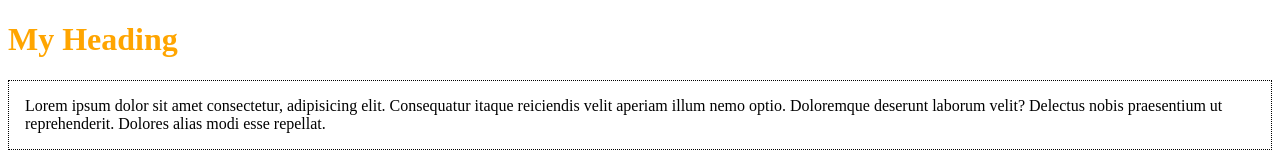
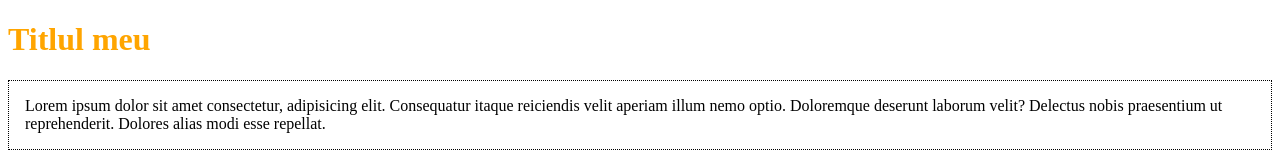
Before and after one commit to alex-const-2024/proiect, a plain HTML site: page index.html in a window 1280 px wide. Shown: the top 160 px of the page. Drawn offline with Linux system fonts and the light colour scheme.

Commit message:
Modificat titlu

```diff
--- a/index.html
+++ b/index.html
@@ -8,7 +8,7 @@
 </head>
 <body>
   <div class="container">
-    <h1>My Heading</h1>
+    <h1>Titlul meu</h1>
     <p>Lorem ipsum dolor sit amet consectetur, adipisicing elit. Consequatur itaque reiciendis velit aperiam illum nemo optio. Doloremque deserunt laborum velit? Delectus nobis praesentium ut reprehenderit. Dolores alias modi esse repellat.</p>
     <h2>Smaller heading</h2>
     <p>Lorem ipsum dolor sit amet consectetur, adipisicing elit. Eum, nisi voluptatum, vitae rem ut quaerat sequi vero iusto quidem eius accusamus obcaecati totam cum eaque quae reprehenderit ducimus sint voluptatem.</p>
```
